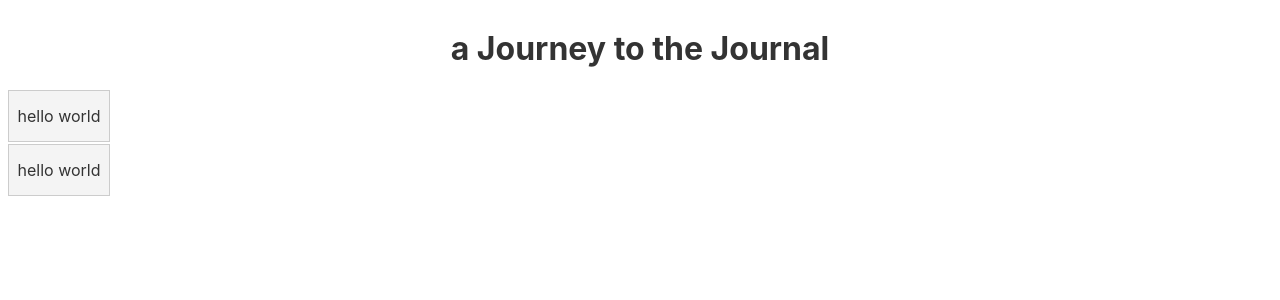
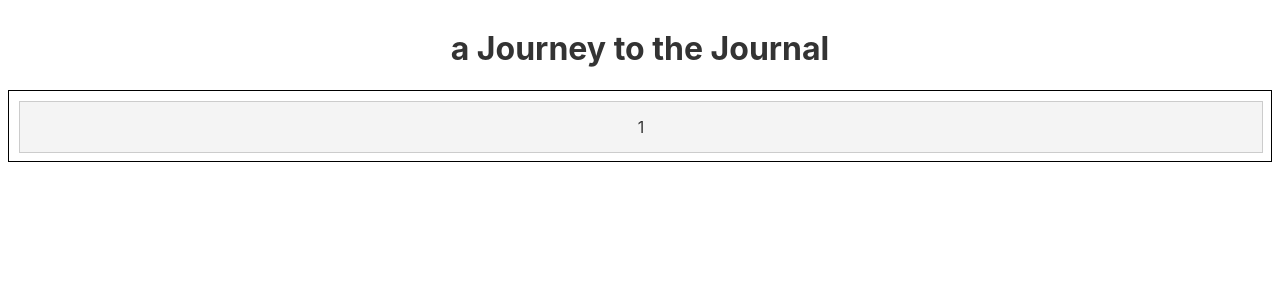
Before and after one commit to DennisYoon/super-smooth-popup-button, a Svelte app: page / in a window 1280 px wide. Shown: the top 300 px of the page. Built offline with nearby package versions, Linux system fonts and the light colour scheme.

Commit message:
PopupButton scroll error fixed and removed stupid blur transition for background of PopupButton

```diff
--- a/src/App.svelte
+++ b/src/App.svelte
@@ -1,22 +1,21 @@
 <script lang="ts">
   import PopupButton from "./components/PopupButton/PopupButton.svelte";
-  import Background from "./components/PopupButton/Background.svelte";
 </script>
 
 <main>
   <!-- <Background /> -->
   <h1>a Journey to the Journal</h1>
-
-  {#each Array(2) as i}
+  <div id="date">
+    {#each Array(1).fill(1).map((v, i) => v + i) as i}
       <PopupButton
-      originalWidth="100px"
+        originalWidth="auto"
         originalHeight="50px"
         popupWidth="400px"
         popupHeight="500px"
         className="hello"
       >
         <div slot="before">
-        hello world
+          {i}
         </div>
         <div slot="after">
           <h2>
@@ -26,13 +25,13 @@
         </div>
       </PopupButton>
     {/each}
-
+  </div>
 </main>
 
 <style lang="scss">
   :global(::-webkit-scrollbar) {
       width: 5px;
-      height: 0px;
+      height: 5px;
     }
 
   :global(::-webkit-scrollbar-thumb) {
@@ -40,7 +39,21 @@
     border-radius: 100px;
   }
 
+  main {
     h1 {
       text-align: center;
     }
+    #date {
+      border: 1px solid black;
+    }
+  }
+
+  :global(.hello) {
+    margin: 10px;
+    display: block !important;
+  }
+
+
+
+
 </style>
--- a/src/components/PopupButton/Background.svelte
+++ b/src/components/PopupButton/Background.svelte
@@ -38,19 +38,19 @@
       left: 0;
       width: 100%;
       height: 100%;
-      transition-property: background-color, backdrop-filter;
+      transition-property: background-color, /*backdrop-filter*/;
       transition-duration: .5s;
       z-index: 0;
 
       &.showBackground {
         visibility: visible !important;
-        backdrop-filter: blur(10px);
-        background-color: rgba(0, 0, 0, 0.551) !important;
+        // backdrop-filter: blur(5px);
+        background-color: rgba(0, 0, 0, 0.8) !important;
       }
 
       &.hideBackground1 {
         background-color: rgba(255, 255, 255, 0);
-        backdrop-filter: blur(0px);
+        // backdrop-filter: blur(0px);
 
       }
 
--- a/src/components/PopupButton/PopupButton.svelte
+++ b/src/components/PopupButton/PopupButton.svelte
@@ -37,17 +37,21 @@
   let hideBefore = false;
 
   function designateButtonPosition() {
-    s(container).width = s(popupButton).width = originalWidth;
-    s(container).height = s(popupButton).height = originalHeight;
+    s(root).setProperty("--owidth", originalWidth);
+    s(root).setProperty("--oheight", originalHeight);
 
-    const {top, left} = container.getBoundingClientRect();
-    const {offsetWidth, offsetHeight} = document.documentElement;
+    const {left, top, width, height} = container.getBoundingClientRect();
 
-    s(root).setProperty("--top", top / offsetHeight * 100 + "%");
-    s(root).setProperty("--left", left / offsetWidth * 100 + "%");
+    s(root).setProperty("--top", top + window.pageYOffset + "px");
+    s(root).setProperty("--left", left + window.pageXOffset + "px");
 
     s(root).setProperty("--width", popupWidth);
     s(root).setProperty("--height", popupHeight);
+
+    s(popupButton).width = width + "px";
+    s(popupButton).height = height + "px";
+
+    setTimeout(designateButtonPosition, 1);
   }
 
   // DOM 렌더링 전
@@ -57,9 +61,7 @@
   });
 
   // DOM 렌더링 후
-  onMount(() => {
-    designateButtonPosition();
-  });
+  onMount(designateButtonPosition);
 
   // resize 시...
   window.addEventListener("resize", designateButtonPosition);
@@ -89,10 +91,9 @@
 
   <Background></Background>
   {/if}
-  <span id="container" bind:this={container}>
+  <span id="container" class={className} bind:this={container}>
     <!-- svelte-ignore a11y-click-events-have-key-events -->
     <div
-      class={className}
       id="popupButton"
       bind:this={popupButton}
       on:click={() => {
@@ -121,10 +122,13 @@
     overflow: var(--scrollability);
 
     --td: .0s;
-    --scrollability: scroll;
+    --scrollability: auto;
   }
 
   main {
+    --owidth: auto;
+    --oheight: auto;
+
     --top: auto;
     --left: auto;
 
@@ -136,6 +140,9 @@
 
     #container {
       display: inline-block;
+
+      width: var(--owidth);
+      height: var(--oheight);
 
       #popupButton {
         margin: 0;
@@ -153,8 +160,6 @@
 
         background-color: rgb(244, 244, 244);
         border: 1px solid rgb(204, 204, 204);
-
-        overflow: hidden;
 
         &.goCenter {
           position: fixed;
```
Lines whose indentation alone changed are shown as unchanged.
